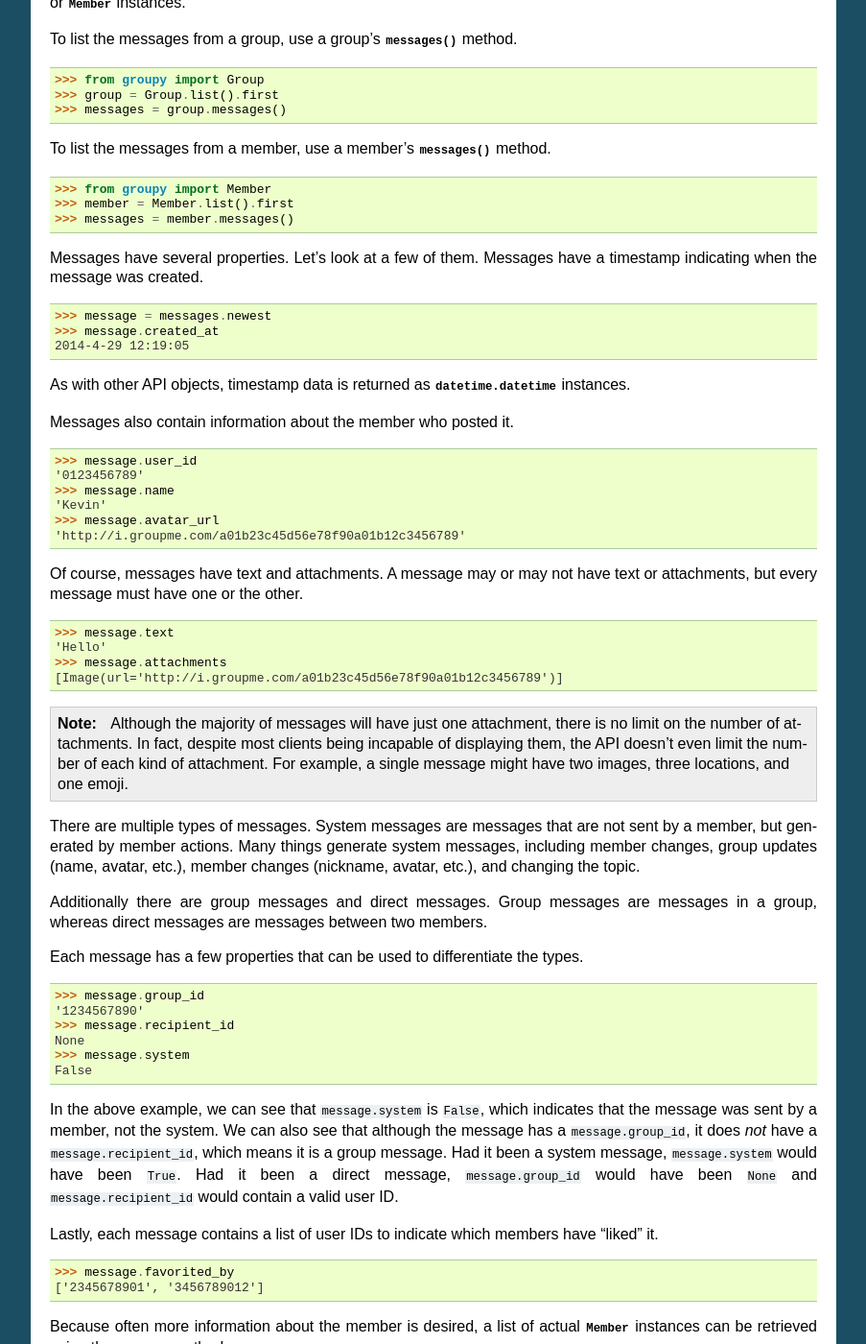
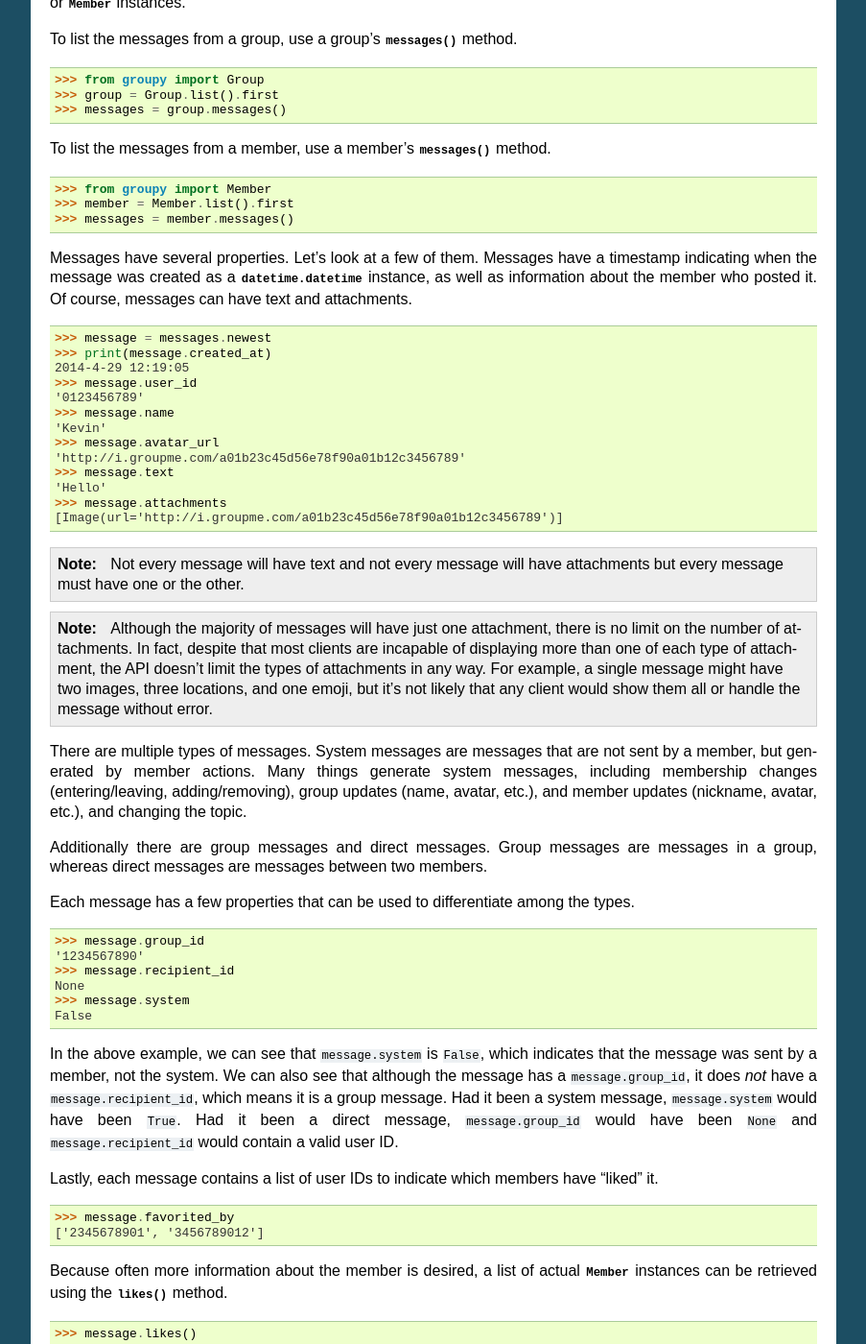
Before and after one commit to rhgrant10/Groupy, a Sphinx documentation site: the page built from docs/pages/quickstart.rst, in a window 1280 px wide and 1400 px high, scrolled down 3200 px. Shown: the whole window at 96% size, without its empty margins (198-1101 px from the left). Built offline with Sphinx 7.4.7, drawn with Linux system fonts in a browser that asks for light colours.

Commit message:
Fixing sentence styles

```diff
--- a/docs/pages/quickstart.rst
+++ b/docs/pages/quickstart.rst
@@ -252,29 +252,21 @@ To list the messages from a member, use a member's
     >>> messages = member.messages()
 
 Messages have several properties. Let's look at a few of them. Messages have a
-timestamp indicating when the message was created.
+timestamp indicating when the message was created as a
+:class:`datetime.datetime` instance, as well as information about the member
+who posted it. Of course, messages can have text and attachments.
 
 .. code-block:: python
 
     >>> message = messages.newest
-    >>> message.created_at
+    >>> print(message.created_at)
     2014-4-29 12:19:05
-
-As with other API objects, timestamp data is returned as
-:class:`datetime.datetime` instances.
-
-Messages also contain information about the member who posted it.
-
     >>> message.user_id
     '0123456789'
     >>> message.name
     'Kevin'
     >>> message.avatar_url
     'http://i.groupme.com/a01b23c45d56e78f90a01b12c3456789'
-
-Of course, messages have text and attachments. A message may or may not have
-text or attachments, but every message must have one or the other.
-
     >>> message.text
     'Hello'
     >>> message.attachments
@@ -282,21 +274,30 @@ text or attachments, but every message must have one or the other.
 
 .. note::
 
+    Not every message will have text and not every message will have
+    attachments but every message must have one or the other.
+
+.. note::
+
     Although the majority of messages will have just one attachment, there is
-    no limit on the number of attachments. In fact, despite most clients being
-    incapable of displaying them, the API doesn't even limit the number of each
-    kind of attachment. For example, a single message might have two images,
-    three locations, and one emoji.
+    no limit on the number of attachments. In fact, despite that most clients
+    are incapable of displaying more than one of each type of attachment, the
+    API doesn't limit the types of attachments in any way. For example, a
+    single message might have two images, three locations, and one emoji, but
+    it's not likely that any client would show them all or handle the message
+    without error.
 
 There are multiple types of messages. System messages are messages that are not
 sent by a member, but generated by member actions. Many things generate system
-messages, including member changes, group updates (name, avatar, etc.), member
-changes (nickname, avatar, etc.), and changing the topic.
+messages, including membership changes (entering/leaving, adding/removing),
+group updates (name, avatar, etc.), and member updates (nickname, avatar,
+etc.), and changing the topic.
 
 Additionally there are group messages and direct messages. Group messages are
 messages in a group, whereas direct messages are messages between two members.
 
-Each message has a few properties that can be used to differentiate the types.
+Each message has a few properties that can be used to differentiate among the
+types.
 
     >>> message.group_id
     '1234567890'
```
